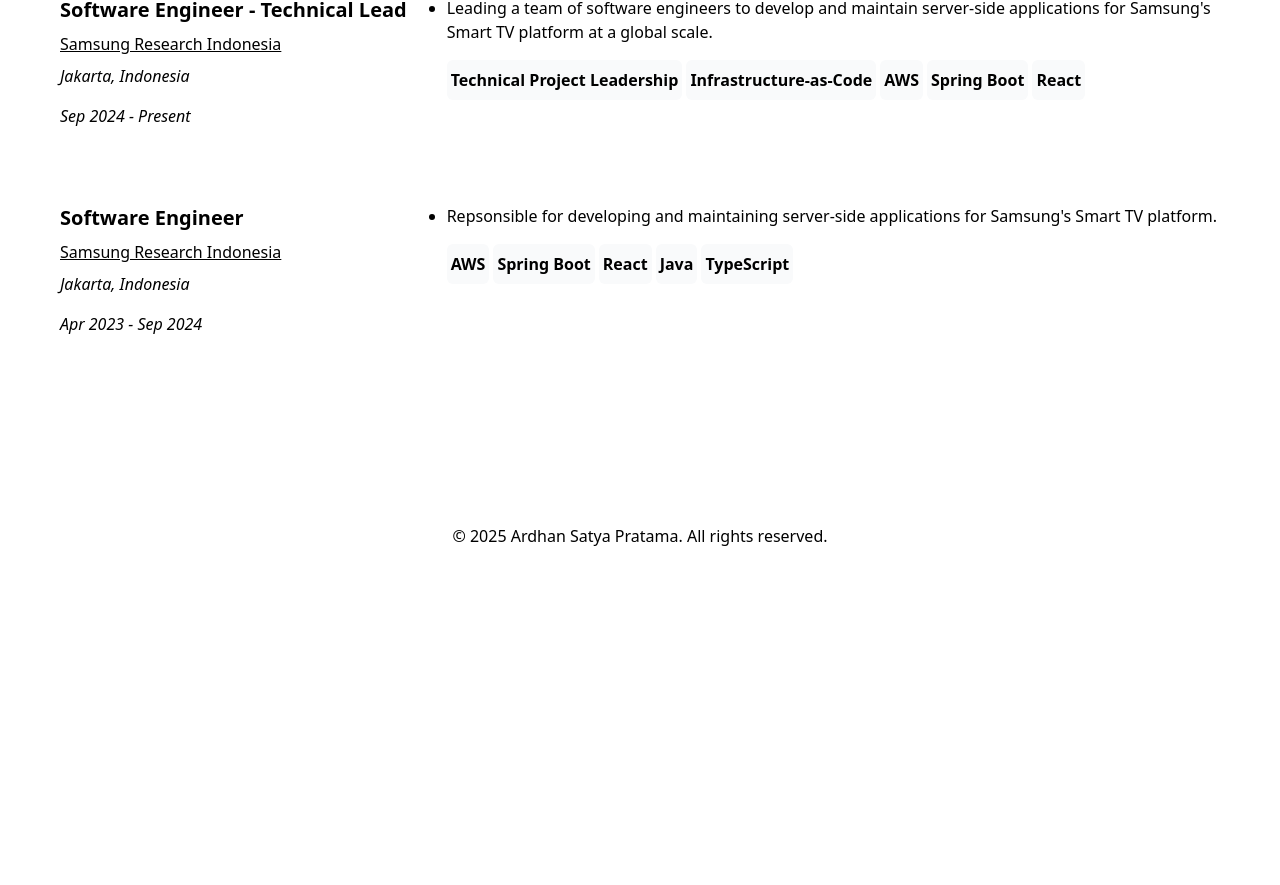
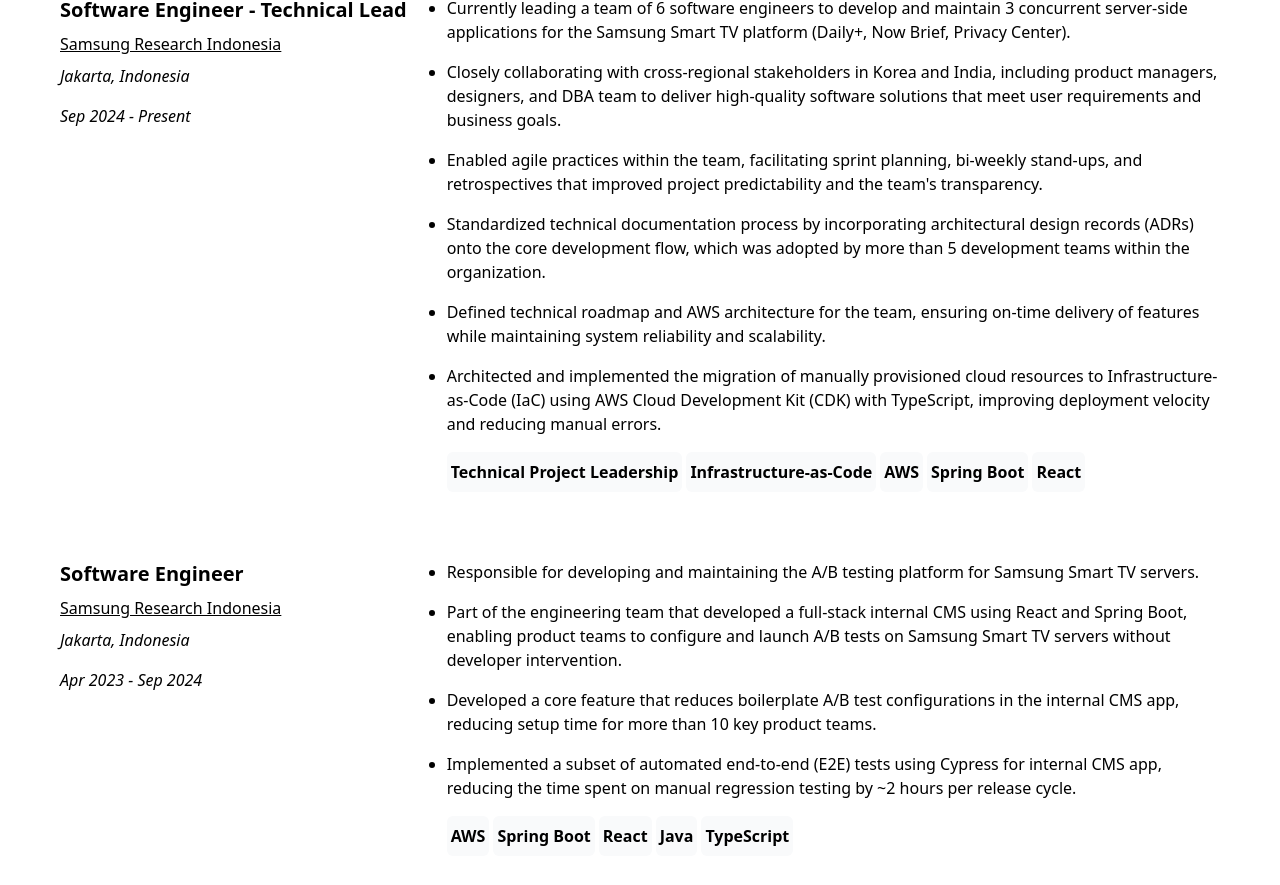
Before and after one commit to ardhan-p/ardhan.dev, a React (Vite) app: page / in a window 1280 px wide. Shown: the part 733-1618 px from the top of the page. Before the commit the page ends 1321 px from the top, so only its background shows below. Built offline with nearby package versions, Linux system fonts and the light colour scheme.

Commit message:
feat: update points on job experience

```diff
--- a/src/data.ts
+++ b/src/data.ts
@@ -17,17 +17,18 @@
 	"Feel free to connect with me! (or not, up to you really)"
 ];
 
-export const aboutParagraphs = [
-	"I'm passionate with transforming abstract ideas into awesome technical projects, whether it is through techincal leadership, or through clean and maintainable software engineering.",
-];
-
 export const experienceData: Experience[] = [
 	{
 		title: "Software Engineer - Technical Lead",
 		location: "Jakarta, Indonesia",
 		company: "Samsung Research Indonesia",
 		description: [
-			"Leading a team of software engineers to develop and maintain server-side applications for Samsung's Smart TV platform at a global scale.",
+			"Currently leading a team of 6 software engineers to develop and maintain 3 concurrent server-side applications for the Samsung Smart TV platform (Daily+, Now Brief, Privacy Center).",
+			"Closely collaborating with cross-regional stakeholders in Korea and India, including product managers, designers, and DBA team to deliver high-quality software solutions that meet user requirements and business goals.",
+			"Enabled agile practices within the team, facilitating sprint planning, bi-weekly stand-ups, and retrospectives that improved project predictability and the team's transparency.",
+			"Standardized technical documentation process by incorporating architectural design records (ADRs) onto the core development flow, which was adopted by more than 5 development teams within the organization.",
+			"Defined technical roadmap and AWS architecture for the team, ensuring on-time delivery of features while maintaining system reliability and scalability.",
+			"Architected and implemented the migration of manually provisioned cloud resources to Infrastructure-as-Code (IaC) using AWS Cloud Development Kit (CDK) with TypeScript, improving deployment velocity and reducing manual errors.",
 		],
 		skill: ["Technical Project Leadership", "Infrastructure-as-Code", "AWS", "Spring Boot", "React"],
 		duration: "Sep 2024 - Present",
@@ -38,7 +39,10 @@
 		company: "Samsung Research Indonesia",
 		location: "Jakarta, Indonesia",
 		description: [
-			"Repsonsible for developing and maintaining server-side applications for Samsung's Smart TV platform.",
+			"Responsible for developing and maintaining the A/B testing platform for Samsung Smart TV servers.",
+			"Part of the engineering team that developed a full-stack internal CMS using React and Spring Boot, enabling product teams to configure and launch A/B tests on Samsung Smart TV servers without developer intervention.",
+			"Developed a core feature that reduces boilerplate A/B test configurations in the internal CMS app, reducing setup time for more than 10 key product teams.",
+			"Implemented a subset of automated end-to-end (E2E) tests using Cypress for internal CMS app, reducing the time spent on manual regression testing by ~2 hours per release cycle.",
 		],
 		skill: ["AWS", "Spring Boot", "React", "Java", "TypeScript"],
 		duration: "Apr 2023 - Sep 2024",
```
